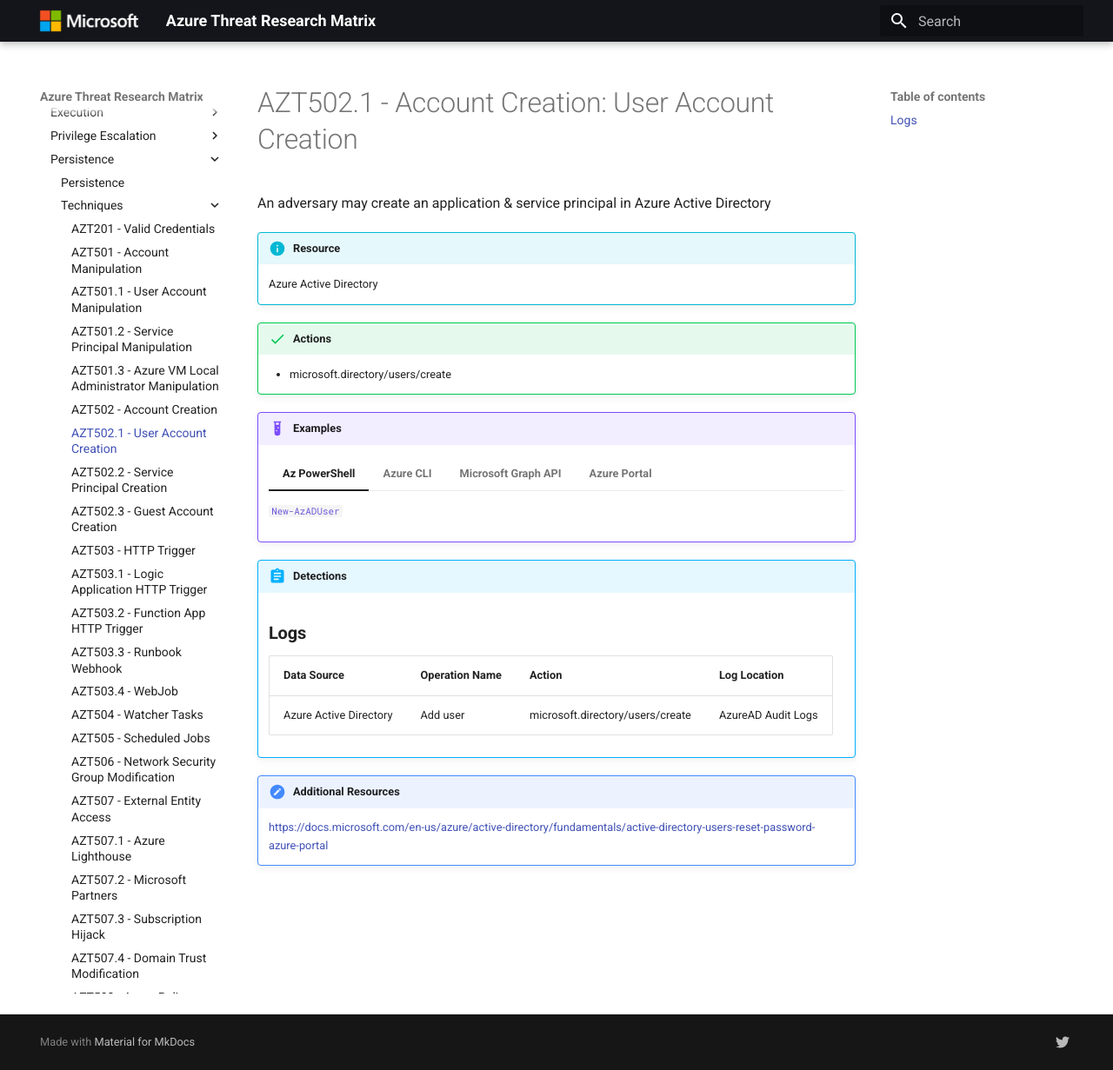
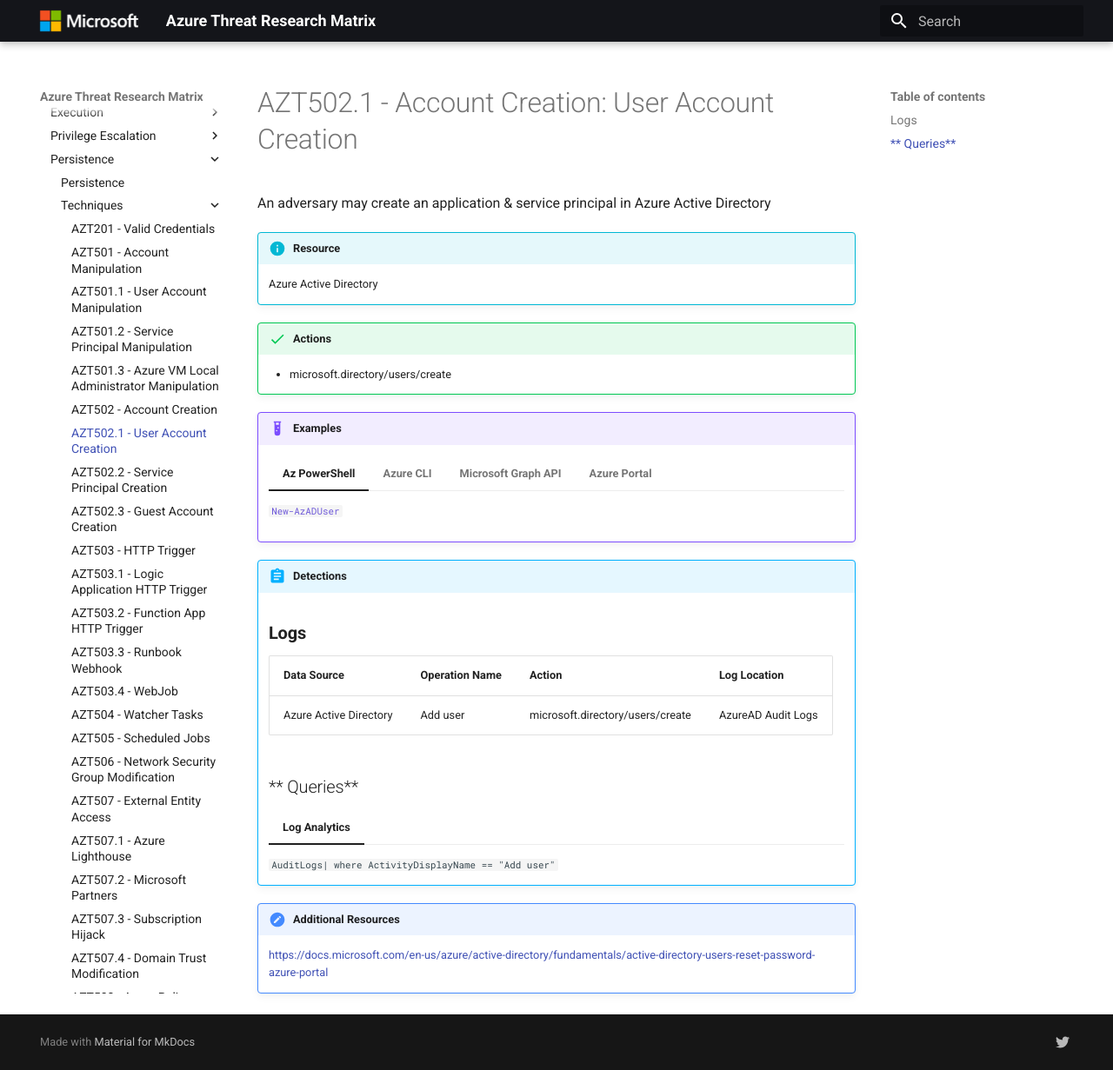
Before and after one commit to microsoft/Azure-Threat-Research-Matrix, an MkDocs documentation site: the page built from docs/Persistence/AZT502/AZT502-1.md, in a window 1280 px wide and 1231 px high. Shown: the whole window at 87% size. Built offline with MkDocs 1.6.1 and Material for MkDocs 9.7.7, drawn with Linux system fonts in a browser that asks for light colours.

Commit message:
Update AZT502-1.md

````diff
--- a/docs/Persistence/AZT502/AZT502-1.md
+++ b/docs/Persistence/AZT502/AZT502-1.md
@@ -35,6 +35,14 @@ An adversary may create an application & service principal in Azure Active Direc
 	|--------------------|---------------------|-------------------------------------------------------------------|--------------|
 	| Azure Active Directory | Add user | microsoft.directory/users/create | AzureAD Audit Logs |
 
+	## ** Queries**
+
+
+	=== "Log Analytics"
+	```AuditLogs
+	| where ActivityDisplayName == "Add user"```
+
+
 
 !!! faq "Additional Resources"
 
````
